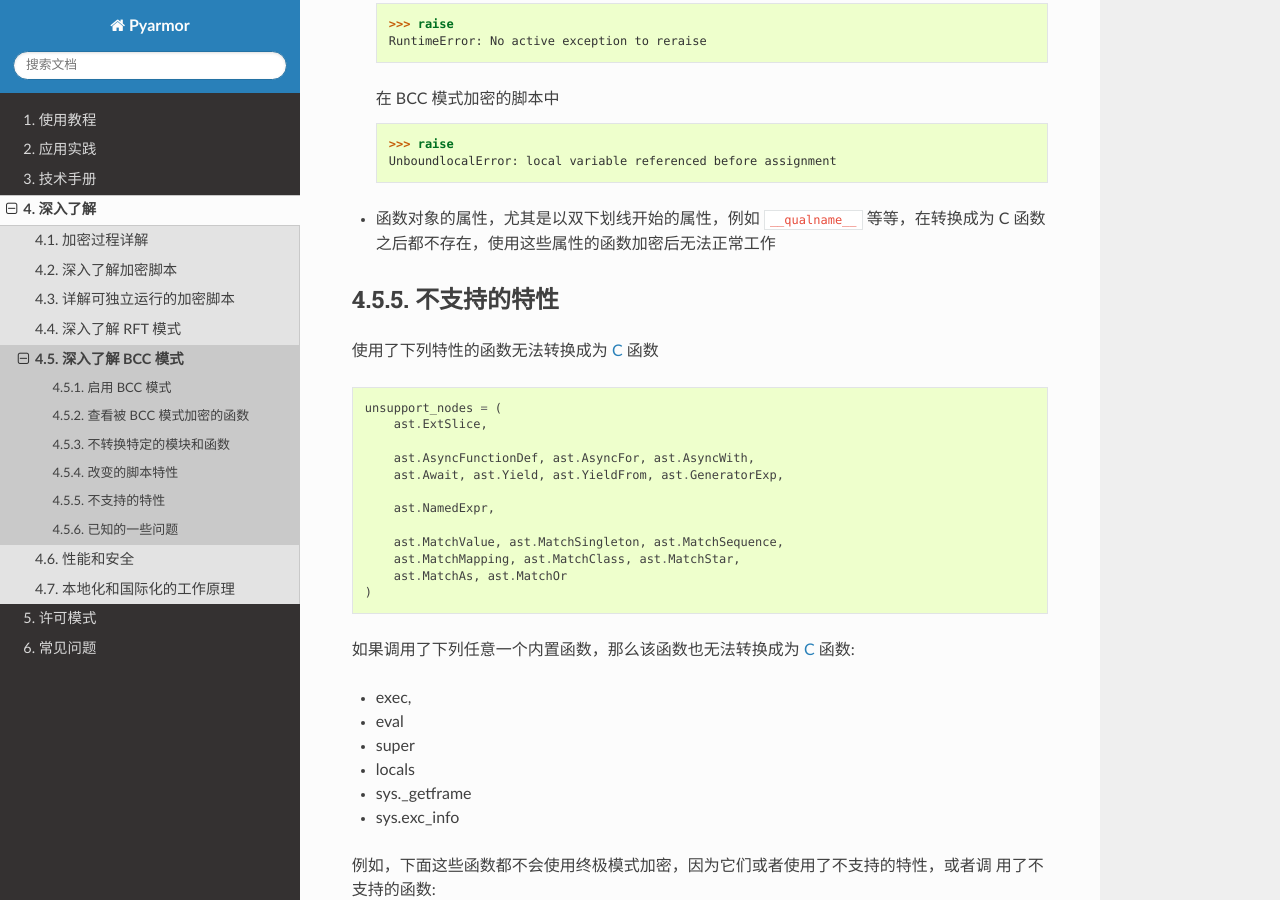
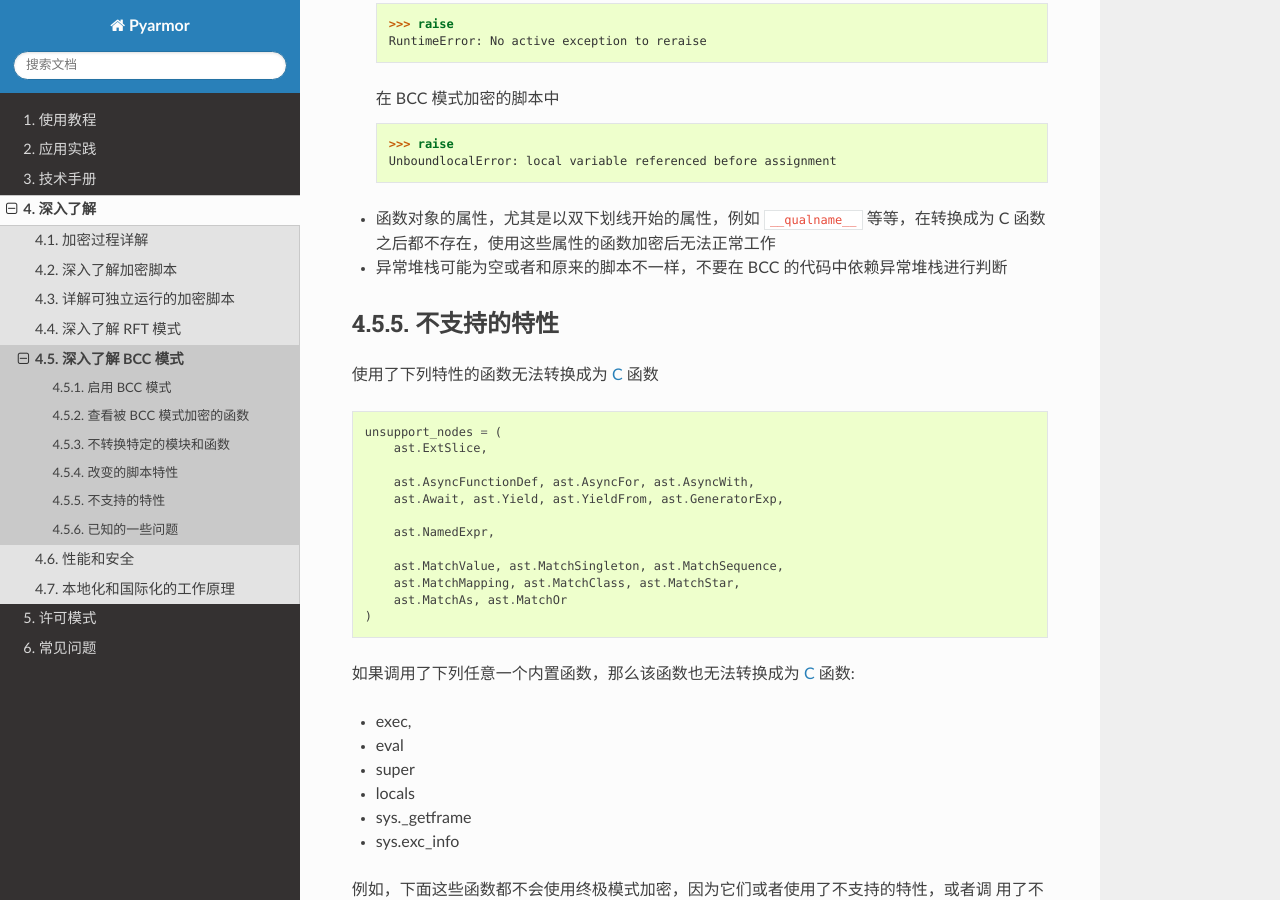
Before and after one commit to dashingsoft/pyarmor-docs-zh, a Sphinx documentation site: the page built from docs/topic/bccmode.rst, in a window 1280 px wide and 900 px high, scrolled down 4140 px. Built offline with Sphinx 7.4.7 and the Read the Docs theme 3.1.0, drawn with Linux system fonts in a browser that asks for light colours.

Commit message:
Add note for bcc mode, the traceback of exception may be empty

```diff
--- a/docs/topic/bccmode.rst
+++ b/docs/topic/bccmode.rst
@@ -197,6 +197,8 @@ __ https://pyarmor.dashingsoft.com/downloads/tools/clang-9.0.zip
 
 * 函数对象的属性，尤其是以双下划线开始的属性，例如 ``__qualname__`` 等等，在转换成为 C 函数之后都不存在，使用这些属性的函数加密后无法正常工作
 
+* 异常堆栈可能为空或者和原来的脚本不一样，不要在 BCC 的代码中依赖异常堆栈进行判断
+
 不支持的特性
 ============
 
```
